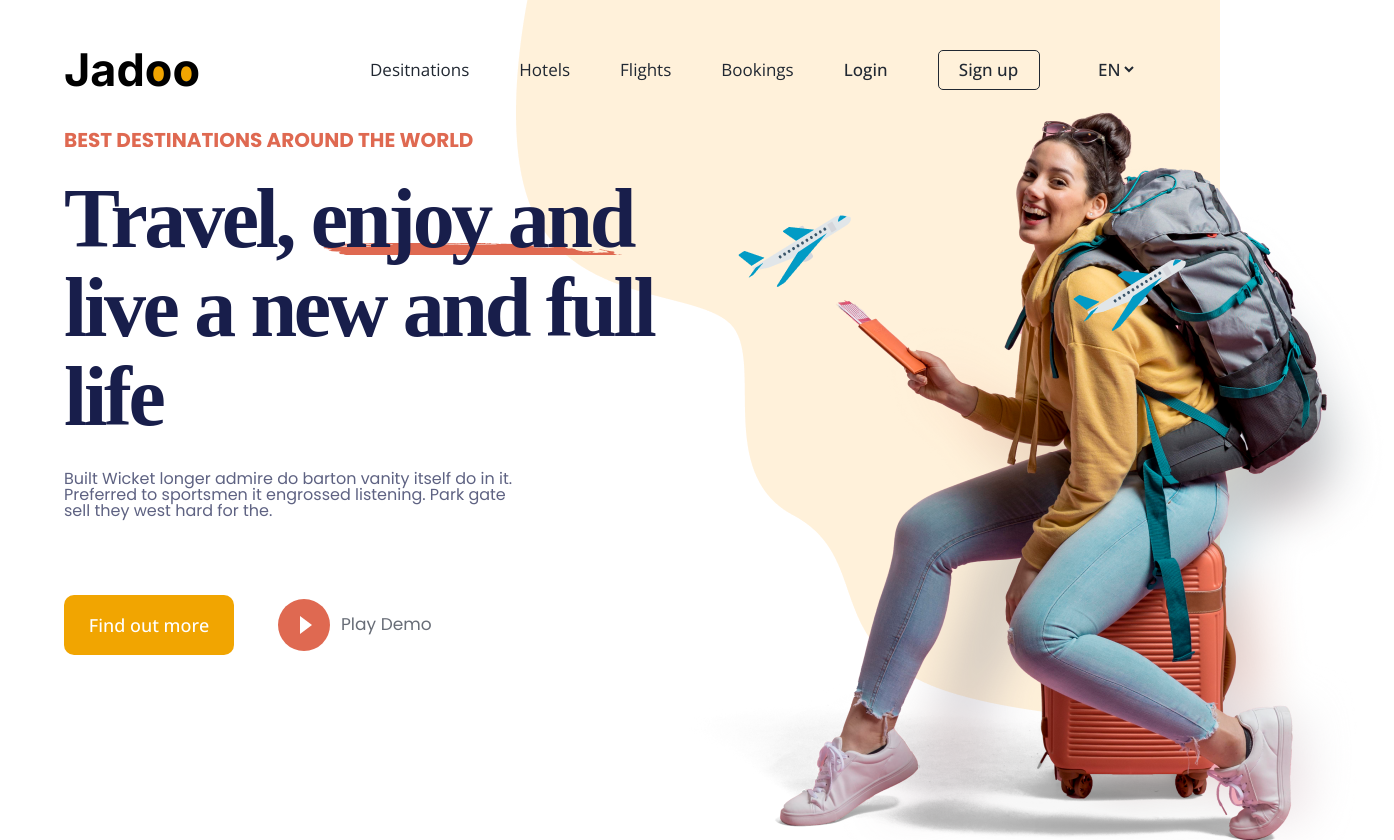
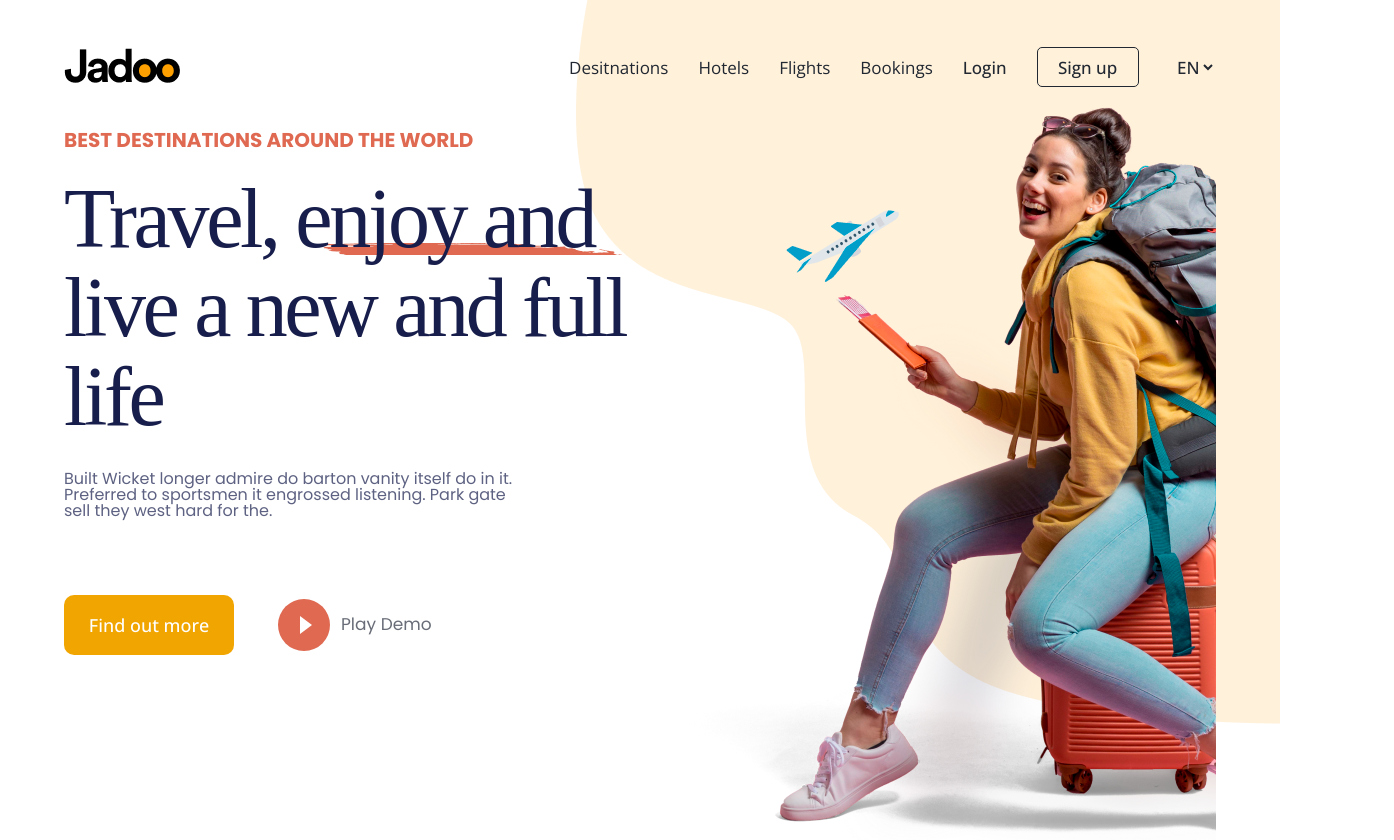
Before and after one commit to Magdana/FinalProjectFrontEndDev, a plain HTML site: page index.html in a window 1280 px wide. Shown: the top 840 px of the page, 1394 px wide, since content can reach past the window. Drawn offline with nearby package versions, Linux system fonts and the light colour scheme; a web font is replaced by a local one.

Commit message:
fix bugs

```diff
--- a/index.html
+++ b/index.html
@@ -23,10 +23,14 @@
     <header>
       <div class="header-container">
         <div class="logo__div">
-          <h1>
-            Jad<span class="logo-span o">o</span
-            ><span class="logo-span o">o</span>
-          </h1>
+          <img src="./images/Logo.png" alt="logo-img" />
+        </div>
+        <div class="burger__menu">
+          <img
+            src="./images/menu.png"
+            alt="burger menu"
+            class="burger__menu__icon"
+          />
         </div>
         <nav class="header__nav__container">
           <ul class="header__nav__list">
@@ -55,33 +59,33 @@
       </div>
     </header>
     <main>
-      <section class="traveler__and__airplane__pictures">
-        <div class="traveler__and__airplane__pic__container">
-          <div class="traveler__pic__container">
-            <img src="./images/Traveller 1.png" alt="traveler img" />
-          </div>
-          <div class="airplane-pic pic-1">
-            <img src="./images/plane1.png" alt="airplane pic" />
-          </div>
-          <div class="airplane-pic pic-2">
-            <img src="./images/plane2.png" alt="airplane pic" />
-          </div>
-        </div>
-      </section>
-      <section class="background__color">
+      <section class="travel__container">
+        <div class="background__color">
           <div class="background__color__div">
             <img src="./images/Decore-bakcground.png" alt="background" />
           </div>
-      </section>
-      <section class="title">
+        </div>
+        <div class="hero__div">
+          <div class="traveler__and__airplane__pictures">
+            <div class="traveler__and__airplane__pic__container">
+              <div class="traveler__pic__container">
+                <img src="./images/girl.png" alt="traveler img" />
+              </div>
+            </div>
+          </div>
+          <div class="title">
             <div class="title__container">
               <h3>Best Destinations around the world</h3>
               <h2>Travel, enjoy and live a new and full life</h2>
-          <img class="decore-img" src="./images/Decore.png" alt="decore img" />
+              <img
+                class="decore-img"
+                src="./images/Decore.png"
+                alt="decore img"
+              />
               <p>
                 Built Wicket longer admire do barton vanity itself do in it.
-            Preferred to sportsmen it engrossed listening. Park gate sell they
-            west hard for the.
+                Preferred to sportsmen it engrossed listening. Park gate sell
+                they west hard for the.
               </p>
             </div>
             <div class="buttons__container">
@@ -99,8 +103,11 @@
                 </div>
               </form>
             </div>
+          </div>
+        </div>
       </section>
-      <section class="services">
+
+      <!--<section class="services">
         <div class="services__and__plus__signs__container">
           <div class="services-container">
             <div class="categories__container">
@@ -486,7 +493,7 @@
             </form>
           </div>
         </div>
-      </section>
+      </section>-->
     </main>
     <footer></footer>
   </body>
--- a/styles/style.css
+++ b/styles/style.css
@@ -33,61 +33,46 @@
   --subscribe--title-bakcground-color: #dfd7f9;
 }
 
-body {
+/* body {
   width: 90%;
   max-width: 1440px;
   margin: 0 auto;
   position: relative;
   display: flex;
   flex-direction: column;
-}
+} */
 header {
   display: flex;
-  justify-content: flex-start;
+  justify-content: center;
   align-items: center;
 }
 .header-container {
   display: flex;
   justify-content: space-between;
   align-items: center;
-  gap: 170px;
-  margin-top: 47px;
   max-width: 1160px;
+  width: 90%;
+  max-width: 1440px;
+  margin: 0 auto;
+  padding-top: 47px;
 }
 .header__nav__list {
   display: flex;
   align-items: center;
   justify-content: center;
-  gap: 50px;
+  gap: 30px;
 }
 a {
   color: inherit;
 }
+.burger__menu__icon {
+  width: 30px;
+}
+.burger__menu {
+  display: none;
+  cursor: pointer;
+}
 
-h1 {
-  color: var(--color-black);
-  font-size: 45px;
-  font-weight: 700;
-  font-family: "Inter", sans-serif;
-  position: relative;
-  text-align: left;
-}
-.logo-span {
-  position: relative;
-}
-.logo-span:after {
-  display: block;
-  content: "";
-  position: absolute;
-}
-.o:after {
-  background-color: var(--background-color-logo);
-  height: 32%;
-  left: 25%;
-  top: 39%;
-  width: 50%;
-  z-index: -1;
-}
 .header__nav__list--item {
   color: var(--nav-color);
   font-weight: 400px;
@@ -108,26 +93,48 @@ h1 {
   cursor: pointer;
   font-family: "Open Sans", sans-serif;
   font-size: 17px;
-  background-color: var(--background-color);
+  background-color: transparent;
 }
 .country__code__form {
   text-align: center;
 }
 .country__code__form select {
-  border: none;
   font-size: 17px;
   font-weight: 500;
   color: var(--nav-color);
-  background-color: var(--background-color);
+  border: none;
+  background-color: transparent;
+}
+@media (max-width: 1024px) {
+  .header__nav__list {
+    display: none;
+  }
+  .burger__menu {
+    display: block;
+    position: absolute;
+    right: 20px;
+    top: 15px;
+  }
+  .header-container {
+    flex-direction: row;
+    justify-content: space-between;
+    padding: 10px 20px;
+  }
+}
+.hero__div {
+  display: flex;
+  justify-content: space-between;
+  align-items: center;
+}
+.travel__container {
+  max-width: 1440;
+  width: 90%;
+  margin: 0 auto;
+  overflow: hidden;
 }
 .traveler__pic__container {
-  width: 765px;
-  height: 764px;
   margin-top: 18px;
   margin-left: 565px;
-}
-.background__color__div {
-  width: 700px;
 }
 .background__color {
   position: absolute;
@@ -137,16 +144,6 @@ h1 {
 }
 .traveler__and__airplane__pic__container {
   position: relative;
-}
-.pic-1 {
-  position: absolute;
-  top: 56px;
-  left: 650px;
-}
-.pic-2 {
-  position: absolute;
-  top: 100px;
-  right: 0px;
 }
 .title {
   position: absolute;
@@ -243,6 +240,7 @@ h1 {
   align-items: center;
   gap: 11px;
 }
+/*
 .services-container {
   display: flex;
   justify-content: center;
@@ -820,6 +818,9 @@ article h2 {
 }
 .subscribe__section {
   margin-bottom: 200px;
+  display: flex;
+  justify-content: center;
+  align-items: center;
 }
 .subscribe__button__container {
   margin-top: 74px;
@@ -899,4 +900,4 @@ article h2 {
   justify-content: center;
   align-items: center;
   margin-top: 74px;
-}
+} */
```
Also changed, not shown: images/Logo.png (added), images/Traveller 1.png (deleted), images/email-icon.png (deleted), images/girl.png (added), images/menu.png (added). Lines whose indentation alone changed are shown as unchanged.
